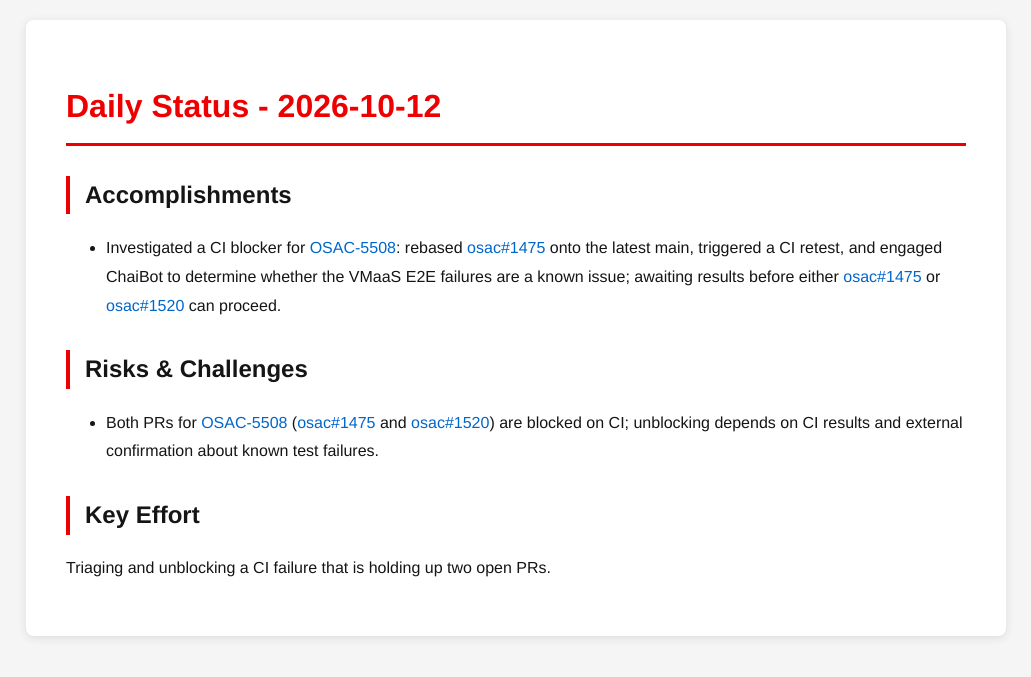
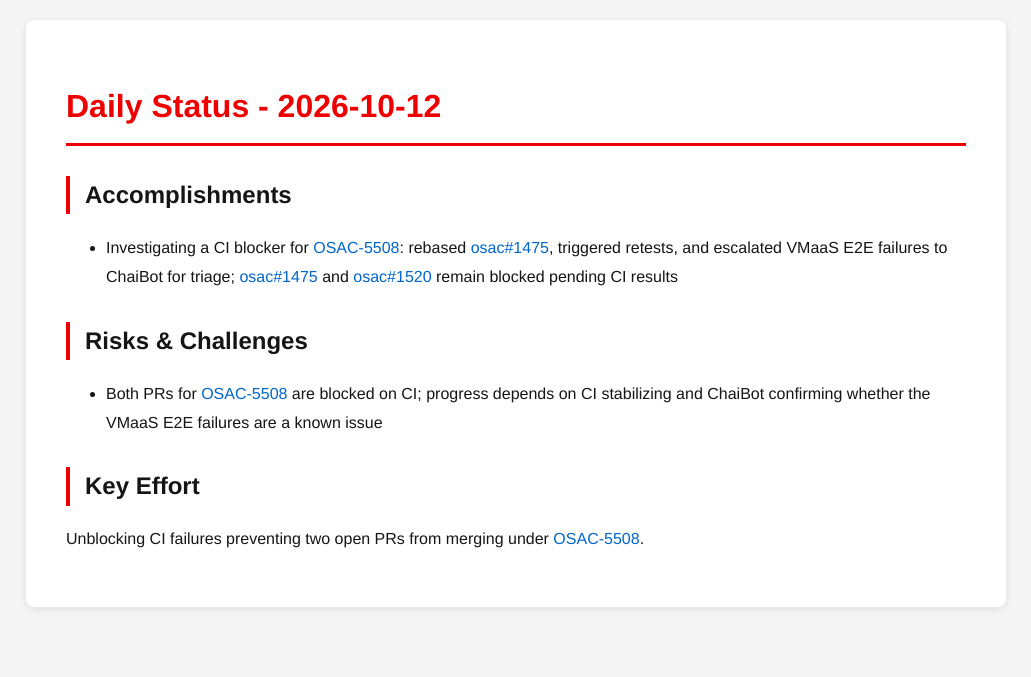
Before and after one commit to tzvatot/daily-status, a Jekyll site: the page built from 2026-10-12.md, in a window 1280 px wide. Shown: the top 677 px of the page, without its empty margins (124-1155 px from the left). Built offline with Jekyll 4.4.1, drawn with Linux system fonts in a browser that asks for light colours.

Commit message:
Daily status update - 2026-10-12

```diff
--- a/2026-10-12.md
+++ b/2026-10-12.md
@@ -7,10 +7,10 @@ date: 2026-10-12
 # Daily Status - 2026-10-12
 
 ## Accomplishments
-- Investigated a CI blocker for [OSAC-5508](https://redhat.atlassian.net/browse/OSAC-5508): rebased [osac#1475](https://github.com/osac-project/osac/pull/1475) onto the latest main, triggered a CI retest, and engaged ChaiBot to determine whether the VMaaS E2E failures are a known issue; awaiting results before either [osac#1475](https://github.com/osac-project/osac/pull/1475) or [osac#1520](https://github.com/osac-project/osac/pull/1520) can proceed.
+- Investigating a CI blocker for [OSAC-5508](https://redhat.atlassian.net/browse/OSAC-5508): rebased [osac#1475](https://github.com/osac-project/osac/pull/1475), triggered retests, and escalated VMaaS E2E failures to ChaiBot for triage; [osac#1475](https://github.com/osac-project/osac/pull/1475) and [osac#1520](https://github.com/osac-project/osac/pull/1520) remain blocked pending CI results
 
 ## Risks & Challenges
-- Both PRs for [OSAC-5508](https://redhat.atlassian.net/browse/OSAC-5508) ([osac#1475](https://github.com/osac-project/osac/pull/1475) and [osac#1520](https://github.com/osac-project/osac/pull/1520)) are blocked on CI; unblocking depends on CI results and external confirmation about known test failures.
+- Both PRs for [OSAC-5508](https://redhat.atlassian.net/browse/OSAC-5508) are blocked on CI; progress depends on CI stabilizing and ChaiBot confirming whether the VMaaS E2E failures are a known issue
 
 ## Key Effort
-Triaging and unblocking a CI failure that is holding up two open PRs.
+Unblocking CI failures preventing two open PRs from merging under [OSAC-5508](https://redhat.atlassian.net/browse/OSAC-5508).
```
